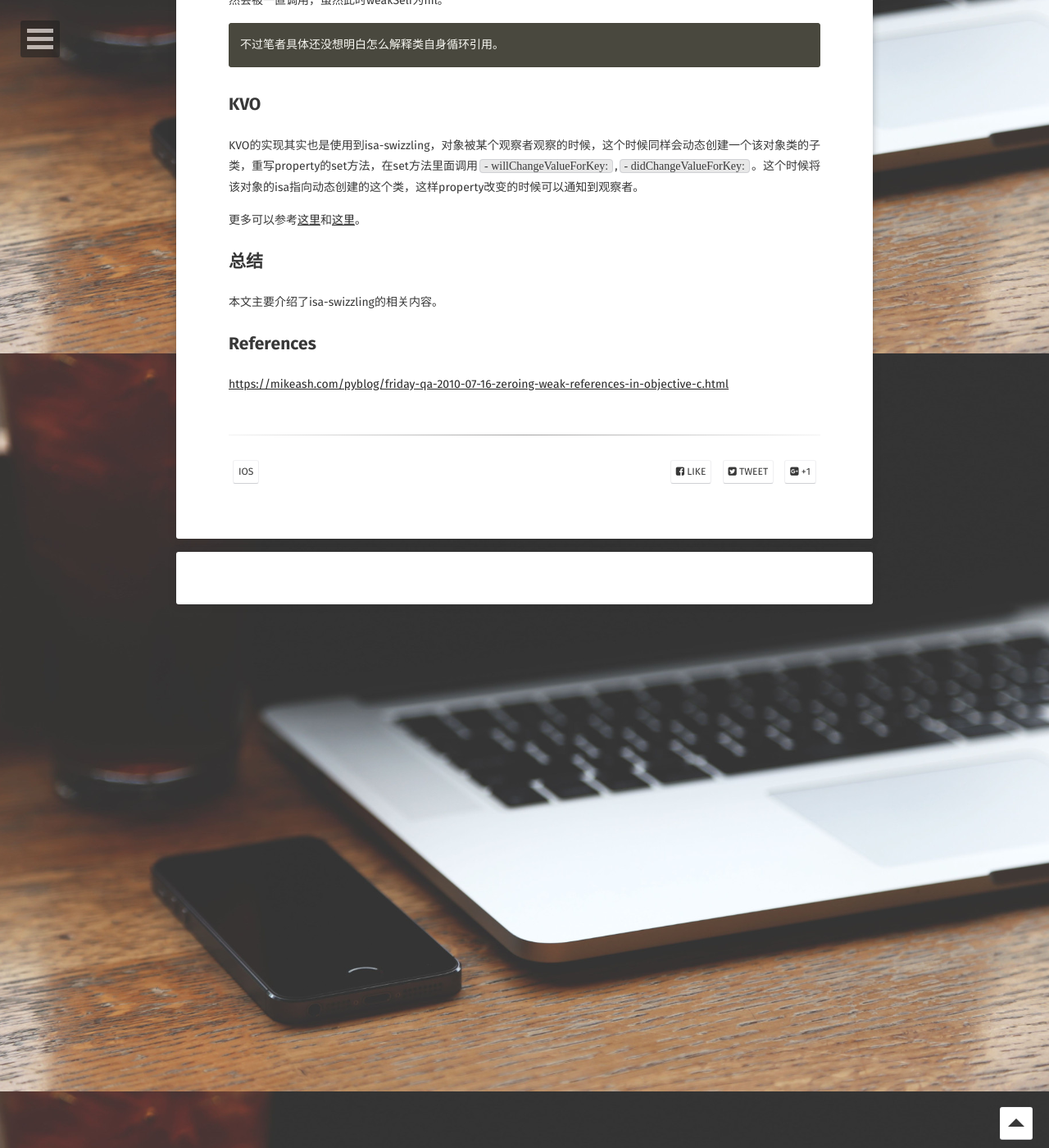
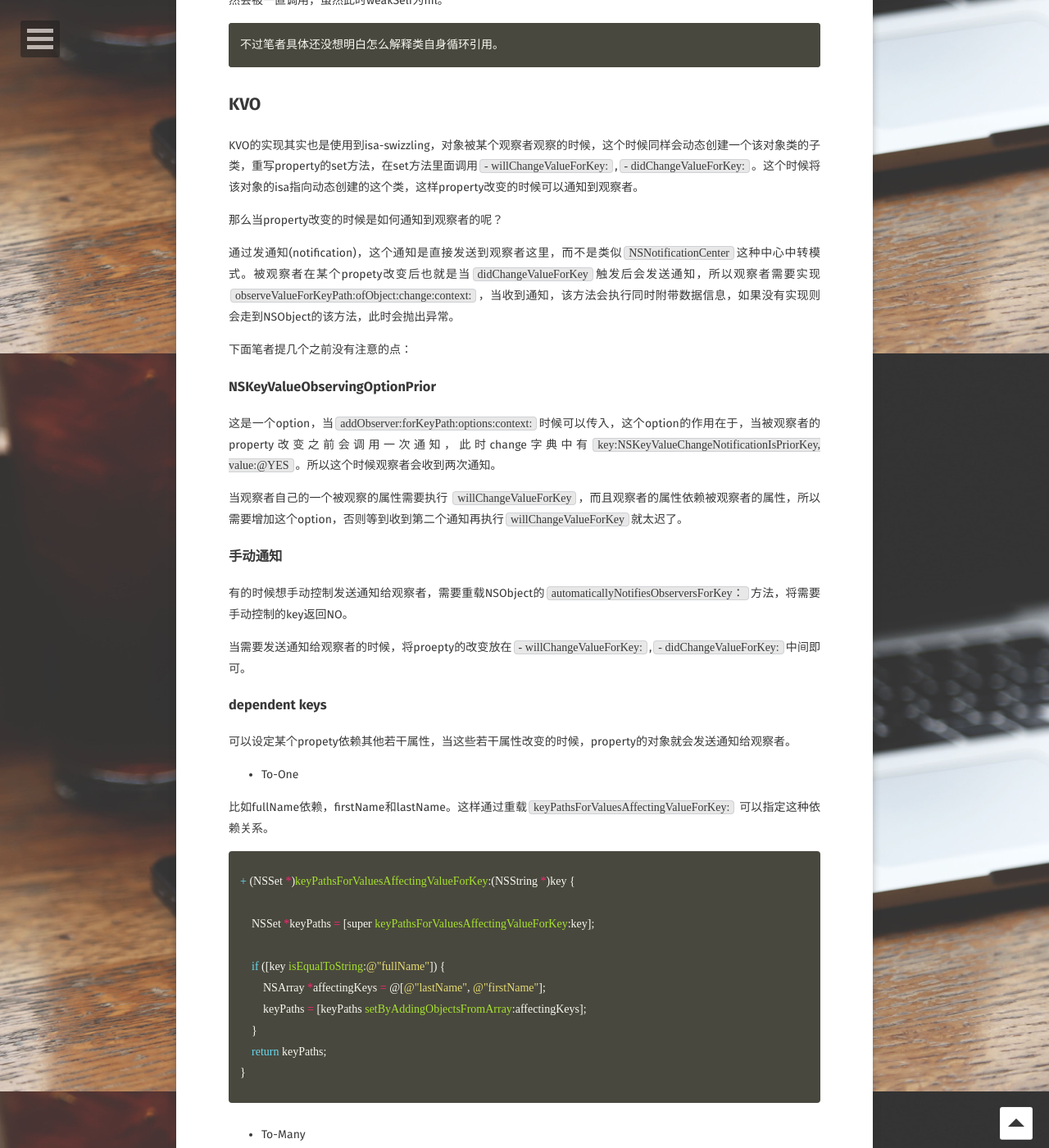
Before and after one commit to longjianjiang/longjianjiang.github.io, a Jekyll site: the page built from _posts/2019-04-28-isa-swizzling.md, in a window 1280 px wide and 1400 px high, scrolled down 2269 px. Shown: the whole window at 82% size. Built offline with Jekyll 4.4.1, drawn with Linux system fonts in a browser that asks for light colours; some web fonts are replaced; comment, search, counter and statistics services are not loaded; some of the changed text lies outside the part shown.

Commit message:
Update(auto commit)

```diff
--- a/_posts/2019-04-28-isa-swizzling.md
+++ b/_posts/2019-04-28-isa-swizzling.md
@@ -86,12 +86,59 @@ self.timer = [NSTimer weak_scheduleTimerWithTimeInterval:1 repeats:YES block:^{
 
 KVO的实现其实也是使用到isa-swizzling，对象被某个观察者观察的时候，这个时候同样会动态创建一个该对象类的子类，重写property的set方法，在set方法里面调用`- willChangeValueForKey:`,`- didChangeValueForKey:`。这个时候将该对象的isa指向动态创建的这个类，这样property改变的时候可以通知到观察者。
 
-更多可以参考[这里](http://www.pluto-y.com/isa-swizzling-and-runtime/)和[这里](http://blog.sunnyxx.com/2014/03/09/objc_kvo_secret/)。
+那么当property改变的时候是如何通知到观察者的呢？
+
+通过发通知(notification)，这个通知是直接发送到观察者这里，而不是类似`NSNotificationCenter`这种中心中转模式。被观察者在某个propety改变后也就是当`didChangeValueForKey`触发后会发送通知，所以观察者需要实现`observeValueForKeyPath:ofObject:change:context:`，当收到通知，该方法会执行同时附带数据信息，如果没有实现则会走到NSObject的该方法，此时会抛出异常。
+
+下面笔者提几个之前没有注意的点：
+
+### NSKeyValueObservingOptionPrior
+
+这是一个option，当`addObserver:forKeyPath:options:context:`时候可以传入，这个option的作用在于，当被观察者的property改变之前会调用一次通知，此时change字典中有`key:NSKeyValueChangeNotificationIsPriorKey, value:@YES`。所以这个时候观察者会收到两次通知。
+
+当观察者自己的一个被观察的属性需要执行 `willChangeValueForKey`，而且观察者的属性依赖被观察者的属性，所以需要增加这个option，否则等到收到第二个通知再执行`willChangeValueForKey`就太迟了。
+
+### 手动通知
+
+有的时候想手动控制发送通知给观察者，需要重载NSObject的`automaticallyNotifiesObserversForKey：`方法，将需要手动控制的key返回NO。
+
+当需要发送通知给观察者的时候，将proepty的改变放在`- willChangeValueForKey:`,`- didChangeValueForKey:`中间即可。
+
+### dependent keys
+
+可以设定某个propety依赖其他若干属性，当这些若干属性改变的时候，property的对象就会发送通知给观察者。
+
+- To-One
+
+比如fullName依赖，firstName和lastName。这样通过重载`keyPathsForValuesAffectingValueForKey:` 可以指定这种依赖关系。
+
+{% highlight objc %}
++ (NSSet *)keyPathsForValuesAffectingValueForKey:(NSString *)key {
+
+    NSSet *keyPaths = [super keyPathsForValuesAffectingValueForKey:key];
+
+    if ([key isEqualToString:@"fullName"]) {
+        NSArray *affectingKeys = @[@"lastName", @"firstName"];
+        keyPaths = [keyPaths setByAddingObjectsFromArray:affectingKeys];
+    }
+    return keyPaths;
+}
+{% endhighlight %}
+
+- To-Many
+
+比如班级的平均身高，依赖班级每个学生的高度属性，此时不能通过`keyPathsForValuesAffectingValueForKey:` 指定`stu.height`。
+
+只能将班级作为每个学生的观察者，来进行统计平均身高，当新的学生加入班级或者学生离开班级，都有做对应的addObserver和removeObserver操作来保证平均身高的准确性。
 
 ## 总结
 
-本文主要介绍了isa-swizzling的相关内容。
+本文主要介绍了isa-swizzling和KVO的相关内容。
 
 ## References
 
 [https://mikeash.com/pyblog/friday-qa-2010-07-16-zeroing-weak-references-in-objective-c.html](https://mikeash.com/pyblog/friday-qa-2010-07-16-zeroing-weak-references-in-objective-c.html)
+
+[http://www.pluto-y.com/isa-swizzling-and-runtime/](http://www.pluto-y.com/isa-swizzling-and-runtime/)
+
+[KVO](https://developer.apple.com/library/archive/documentation/Cocoa/Conceptual/KeyValueObserving/Articles/KVOImplementation.html#//apple_ref/doc/uid/20002307-BAJEAIEE)
```
